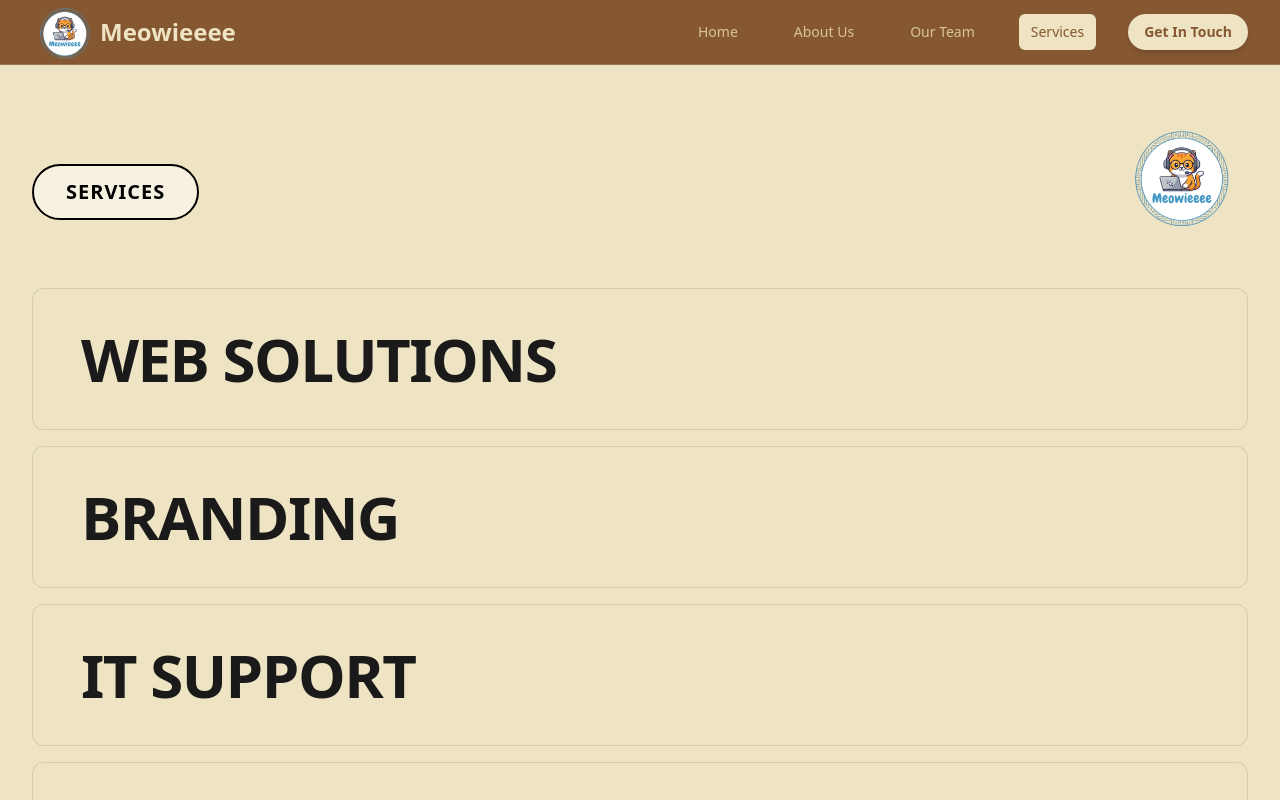
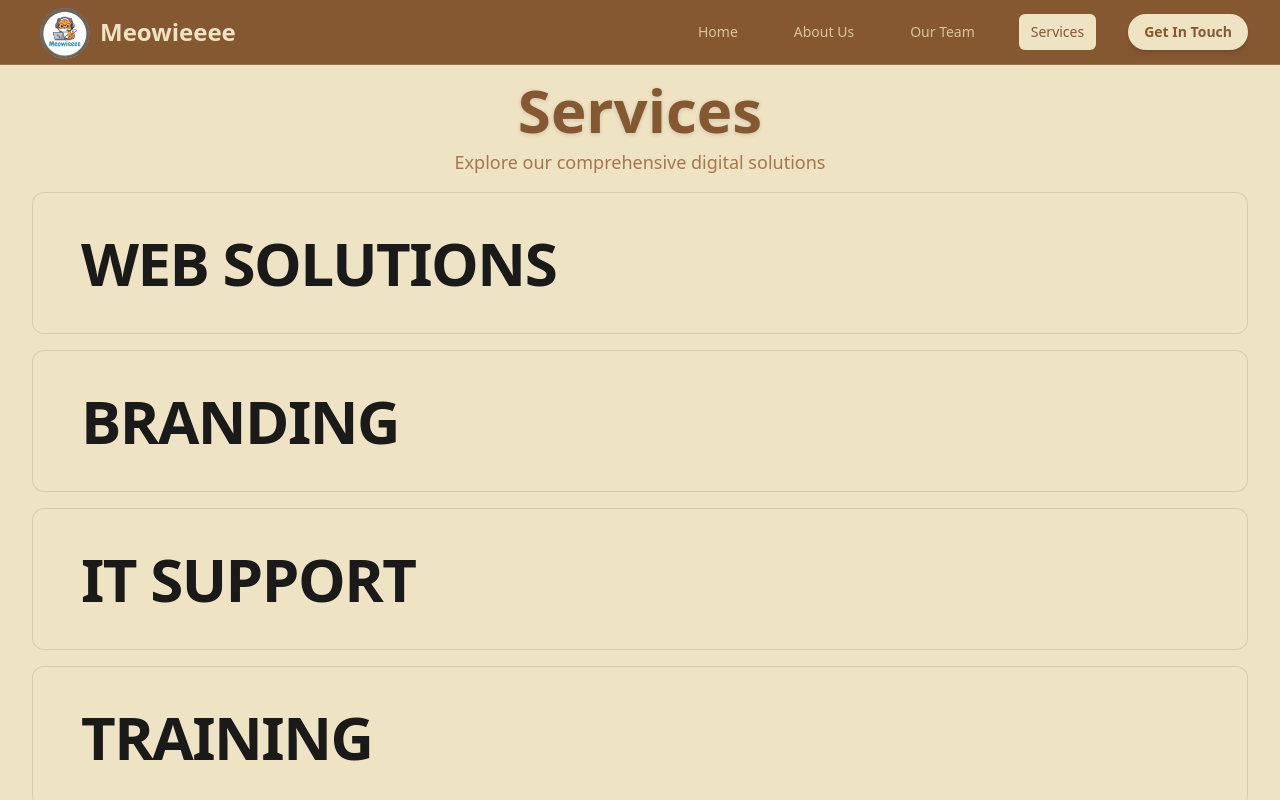
Before and after one commit to Calvin105/CAT-Assignment2, a React (Vite) app: page /services in a window 1280 px wide. Shown: the top 800 px of the page. Built offline with nearby package versions, Linux system fonts and the light colour scheme.

Commit message:
style: improve header

```diff
--- a/src/pages/OurTeam.tsx
+++ b/src/pages/OurTeam.tsx
@@ -1,4 +1,5 @@
 import React, { useState } from 'react';
+import { motion } from 'motion/react';
 import { Briefcase, PawPrint, Cpu, Palette, BookOpen, Crown, X, Bomb } from 'lucide-react';
 import CalvinImg from '../assets/CALVIN.jpg';
 import KeYingImg from '../assets/KeYing.JPG';
@@ -131,10 +132,22 @@ const OurTeam = () => {
 
             {/* Header / Title */}
             <div className="absolute top-20 left-1/2 transform -translate-x-1/2 text-center z-10 w-full px-4 pointer-events-none">
-                <h1 className="text-4xl md:text-6xl font-extrabold text-[#865032] mb-2 drop-shadow-sm">
+                <motion.h1
+                  initial={{ opacity: 0, y: -20 }}
+                  animate={{ opacity: 1, y: 0 }}
+                  transition={{ duration: 0.6 }}
+                  className="text-4xl md:text-6xl font-extrabold text-[#865832] mb-2 drop-shadow-sm"
+                >
                     Our Team
-                </h1>
-                <p className="text-[#A8754D] font-medium text-lg">Click on a bubble to meet the team!</p>
+                </motion.h1>
+                <motion.p
+                  initial={{ opacity: 0, y: -10 }}
+                  animate={{ opacity: 1, y: 0 }}
+                  transition={{ delay: 0.2, duration: 0.6 }}
+                  className="text-[#A8754D] font-medium text-lg"
+                >
+                    Click on a bubble to meet the team!
+                </motion.p>
             </div>
 
             {/* Bomb Button - Floating Fixed Position */}
--- a/src/pages/Services.tsx
+++ b/src/pages/Services.tsx
@@ -2,7 +2,6 @@ import { useState } from "react";
 import { useNavigate } from "react-router-dom";
 import { motion, AnimatePresence } from "motion/react";
 import { ArrowUpRight } from "lucide-react";
-import logo from "../assets/Meowieeee logo transparent bg.png";
 import webDesignImage from "../assets/cyber-security-expert-working-with-technology-neon-lights.jpg";
 import brandingImage from "../assets/3d-rendering-futuristic-technologies.jpg";
 import itSupportImage from "../assets/761.jpg";
@@ -121,27 +120,27 @@ const Services = () => {
       className="grow pt-16 min-h-screen relative overflow-hidden"
       style={{ backgroundColor: "#EEE3C3" }}
     >
-      <div className="max-w-7xl mx-auto px-4 sm:px-6 lg:px-8 py-12">
-        {/* Header */}
-        <div className="mb-12 flex justify-between items-center">
-          <motion.div
-            initial={{ opacity: 0, x: -20 }}
-            animate={{ opacity: 1, x: 0 }}
-            className="border-2 border-black rounded-full px-8 py-3 inline-block mt-8 bg-white/50 backdrop-blur-sm"
-          >
-            <span className="font-black text-black text-xl tracking-wider">SERVICES</span>
-          </motion.div>
-          <motion.div
-            initial={{ opacity: 0, x: 20 }}
-            animate={{ opacity: 1, x: 0 }}
-          >
-            <img
-              src={logo}
-              alt="Meowieeee Logo"
-              className="w-32 h-32 object-contain"
-            />
-          </motion.div>
-        </div>
+      {/* Header / Title */}
+      <div className="absolute top-20 left-1/2 transform -translate-x-1/2 text-center z-10 w-full px-4 pointer-events-none">
+        <motion.h1
+          initial={{ opacity: 0, y: -20 }}
+          animate={{ opacity: 1, y: 0 }}
+          transition={{ duration: 0.6 }}
+          className="text-4xl md:text-6xl font-extrabold text-[#865832] mb-2 drop-shadow-sm"
+        >
+          Services
+        </motion.h1>
+        <motion.p
+          initial={{ opacity: 0, y: -10 }}
+          animate={{ opacity: 1, y: 0 }}
+          transition={{ delay: 0.2, duration: 0.6 }}
+          className="text-[#A8754D] font-medium text-lg"
+        >
+          Explore our comprehensive digital solutions
+        </motion.p>
+      </div>
+
+      <div className="max-w-7xl mx-auto px-4 sm:px-6 lg:px-8 py-12 pt-32">
 
         {/* Services List */}
         <div className="relative flex flex-col gap-4">
```
